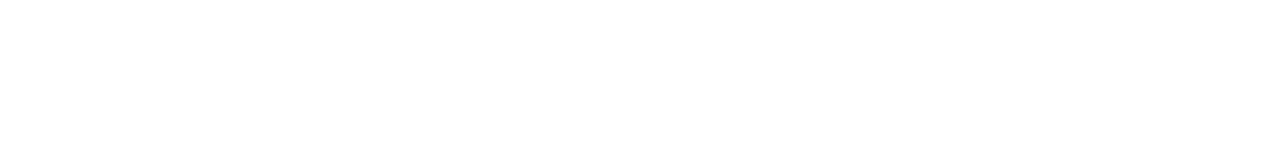
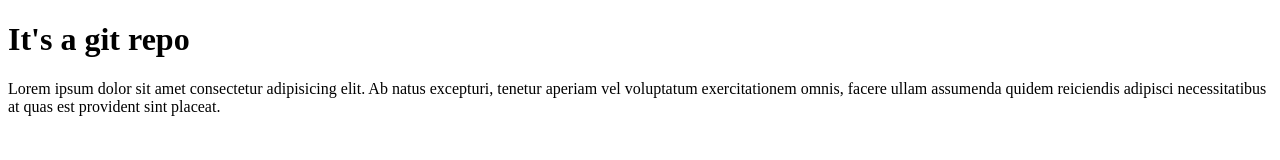
Before and after one commit to tahmidb006/my-first-git-repo, a plain HTML site: page index.html in a window 1280 px wide. Drawn offline with Linux system fonts and the light colour scheme.

Commit message:
added the first blog

```diff
--- a/index.html
+++ b/index.html
@@ -6,6 +6,7 @@
     <title>My First Github Repo</title>
 </head>
 <body>
-
+    <h1>It's a git repo</h1>
+    <p>Lorem ipsum dolor sit amet consectetur adipisicing elit. Ab natus excepturi, tenetur aperiam vel voluptatum exercitationem omnis, facere ullam assumenda quidem reiciendis adipisci necessitatibus at quas est provident sint placeat.</p>
 </body>
 </html>
```
